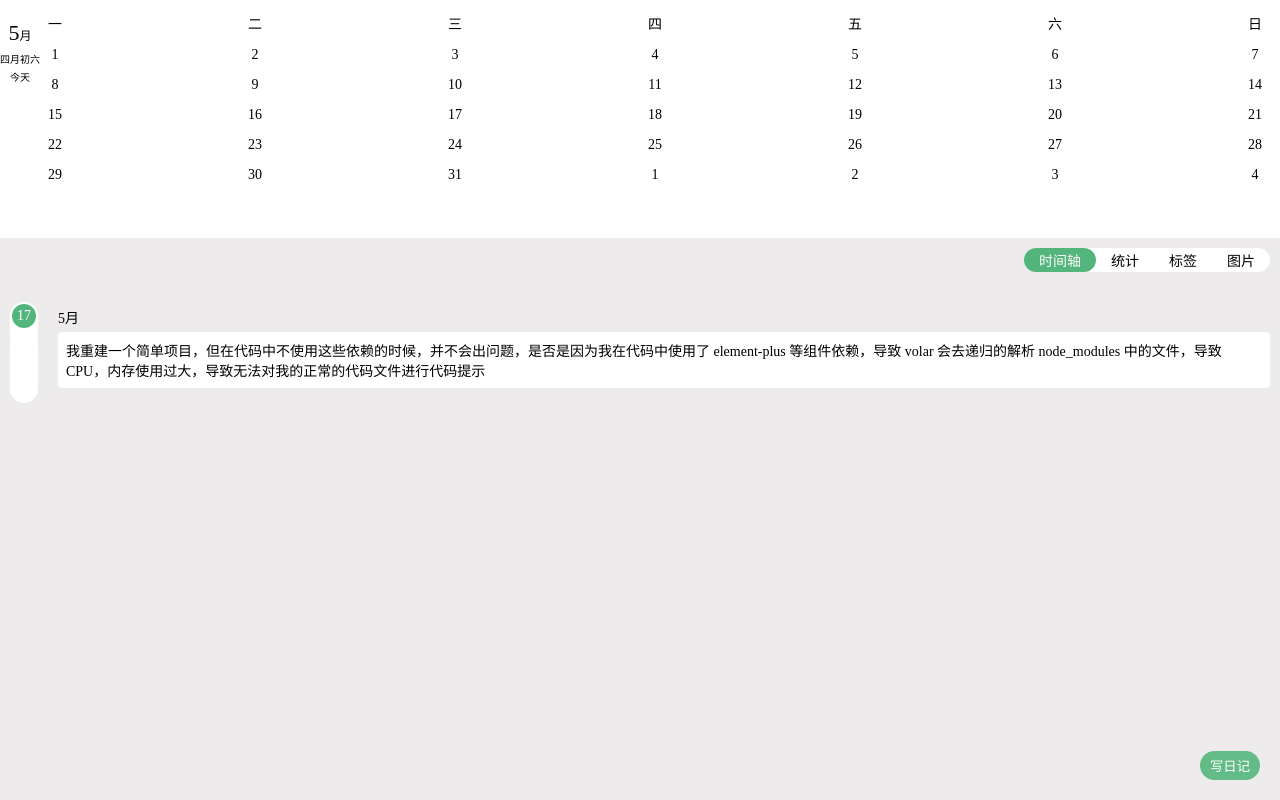
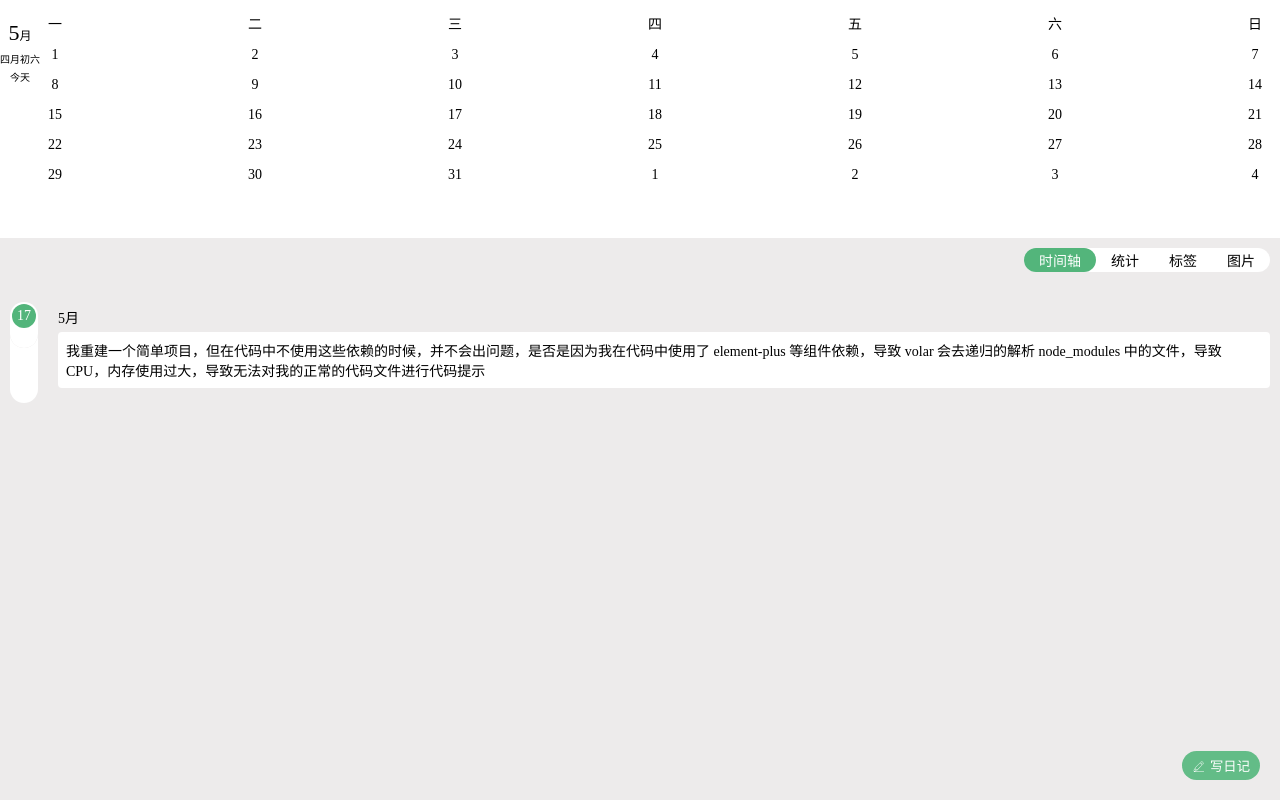
Before and after one commit to abigmiu/candydiary, a Vue app in the folder app/: page / in a window 1280 px wide. Built offline with nearby package versions, Linux system fonts and the light colour scheme; some icons are missing.

Commit message:
feat: svg icon component

```diff
--- a/app/package.json
+++ b/app/package.json
@@ -42,6 +42,7 @@
     "typescript": "~4.8.4",
     "unocss": "^0.52.3",
     "vite": "^4.1.4",
+    "vite-plugin-svg-icons": "^2.0.1",
     "vitest": "^0.29.1",
     "vue-tsc": "^1.2.0"
   }
--- /dev/null
+++ b/app/src/components/SvgIcon.vue
@@ -0,0 +1,36 @@
+<template>
+    <svg aria-hidden="true" class="svg-icon" :style="svgStyle">
+        <use :xlink:href="symbolId" :fill="color" />
+    </svg>
+</template>
+<script setup lang="ts">
+import { computed } from 'vue';
+
+interface IProps {
+    /** 图标名称 */
+    name: string;
+    /** 图标大小 */
+    size?: number;
+    /** 图标颜色 */
+    color?: string;
+}
+
+const props = defineProps<IProps>();
+
+const symbolId = computed(() => `#icon-${props.name}`);
+const svgStyle = computed(() => ({
+    width: `${props.size}px`,
+    height: `${props.size}px`,
+    color: props.color,
+}));
+</script>
+<style lang="scss">
+.svg-icon {
+    width: 1em;
+    height: 1em;
+    vertical-align: -0.15em;
+    fill: currentColor;
+    color: currentColor;
+    overflow: hidden;
+}
+</style>
--- a/app/src/main.ts
+++ b/app/src/main.ts
@@ -1,6 +1,6 @@
 import { createApp } from 'vue';
 import { createPinia } from 'pinia';
-import piniaPersist from 'pinia-plugin-persist'
+import piniaPersist from 'pinia-plugin-persist';
 
 import App from './App.vue';
 import router from './router/index';
@@ -8,11 +8,12 @@ import router from './router/index';
 
 import './assets/styles/main.scss';
 import 'virtual:uno.css';
+import 'virtual:svg-icons-register';
 
 const app = createApp(App);
 
 const pinia = createPinia();
-pinia.use(piniaPersist)
+pinia.use(piniaPersist);
 app.use(pinia);
 app.use(router);
 
--- a/app/src/views/Home/HomePage.vue
+++ b/app/src/views/Home/HomePage.vue
@@ -6,7 +6,7 @@
             <CardItem></CardItem>
         </div>
         <button class="write-button">
-            写日记
+            <SvgIcon name="write" /><span>写日记</span>
         </button>
     </div>
 </template>
@@ -15,6 +15,8 @@
 import NavBar from './Components/NavBar.vue';
 import CardItem from './Components/CardItem.vue';
 import HomeCalendar from './Components/HomeCalendar.vue';
+
+import SvgIcon from '@/components/SvgIcon.vue';
 </script>
 
 <style lang="scss" scoped>
@@ -33,5 +35,9 @@ import HomeCalendar from './Components/HomeCalendar.vue';
     outline: none;
     color: white;
     background-color: $light-color;
+
+    span {
+        margin-left: 5px;
+    }
 }
 </style>
--- a/app/tsconfig.json
+++ b/app/tsconfig.json
@@ -7,6 +7,9 @@
                 "src/*"
             ]
         },
+        "types": [
+            "vite-plugin-svg-icons/client"
+        ]
     },
     "include": [
         "env.d.ts",
--- a/app/vite.config.ts
+++ b/app/vite.config.ts
@@ -2,13 +2,17 @@ import { defineConfig } from 'vite';
 import vue from '@vitejs/plugin-vue';
 import vueJsx from '@vitejs/plugin-vue-jsx';
 import UnoCSS from 'unocss/vite';
+import { createSvgIconsPlugin } from 'vite-plugin-svg-icons';
 
 import { fileURLToPath, URL } from 'node:url';
-import path from 'path'
+import path from 'path';
 
 // https://vitejs.dev/config/
 export default defineConfig({
-    plugins: [vue(), vueJsx(), UnoCSS()],
+    plugins: [vue(), vueJsx(), UnoCSS(), createSvgIconsPlugin({
+        iconDirs: [path.resolve(process.cwd(), 'src/assets/svgs')],
+        symbolId: 'icon-[dir]-[name]'
+    })],
     resolve: {
         alias: {
             '@': fileURLToPath(new URL('./src', import.meta.url))
@@ -23,9 +27,9 @@ export default defineConfig({
                     // 设置页面引入setting.scss
                     const settingPages = path.resolve(__dirname, 'src/Setting');
                     if (filename.startsWith(settingPages)) {
-                        result = `@import '@/assets/styles/setting.scss';${result}`
+                        result = `@import '@/assets/styles/setting.scss';${result}`;
                     }
-                    result = `@import '@/assets/styles/_variable.scss';${result}`
+                    result = `@import '@/assets/styles/_variable.scss';${result}`;
                     return result;
                 }
             }
```
Also changed, not shown: app/src/assets/svgs/write.svg, 1 other file (tests, documents, lock files or other folders).
